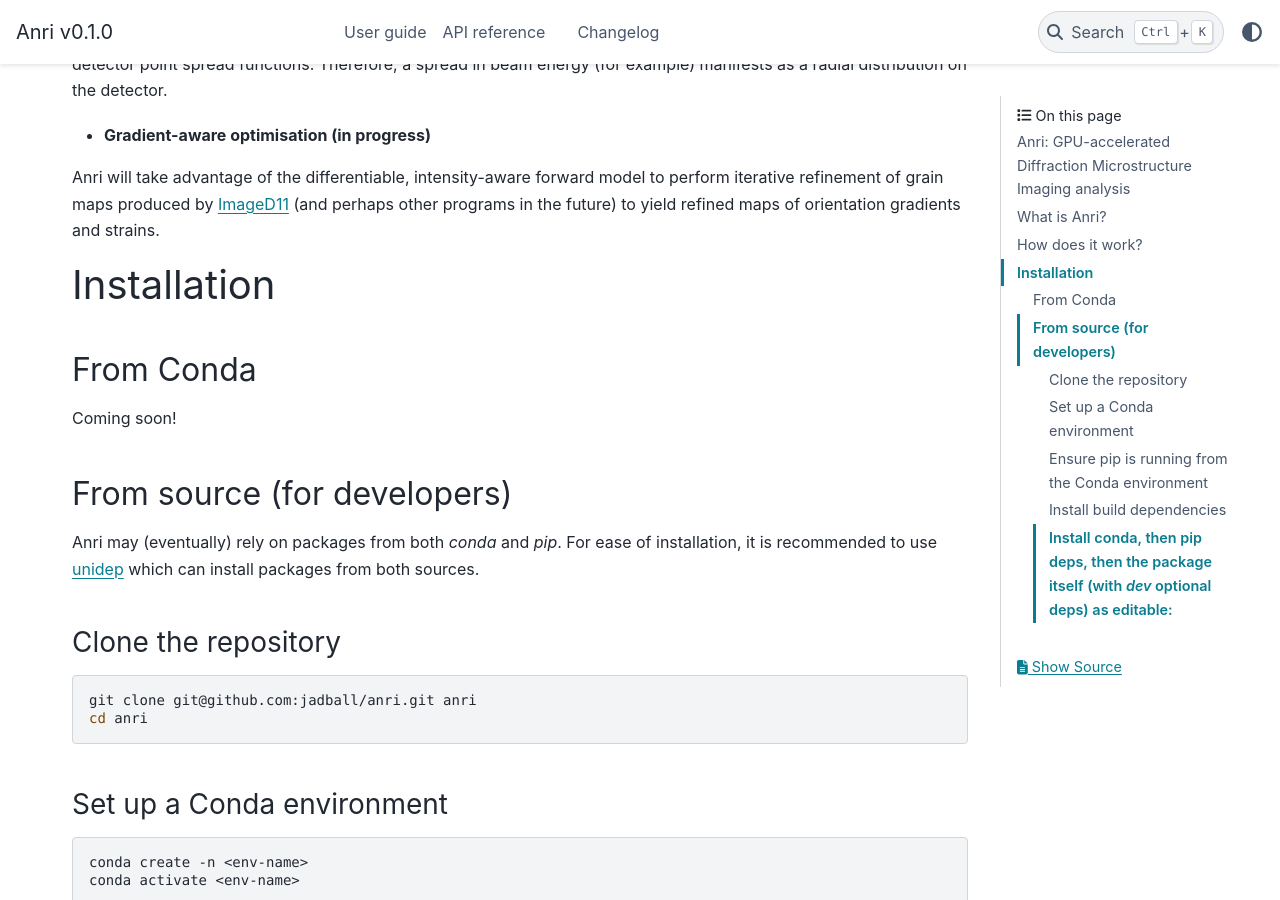
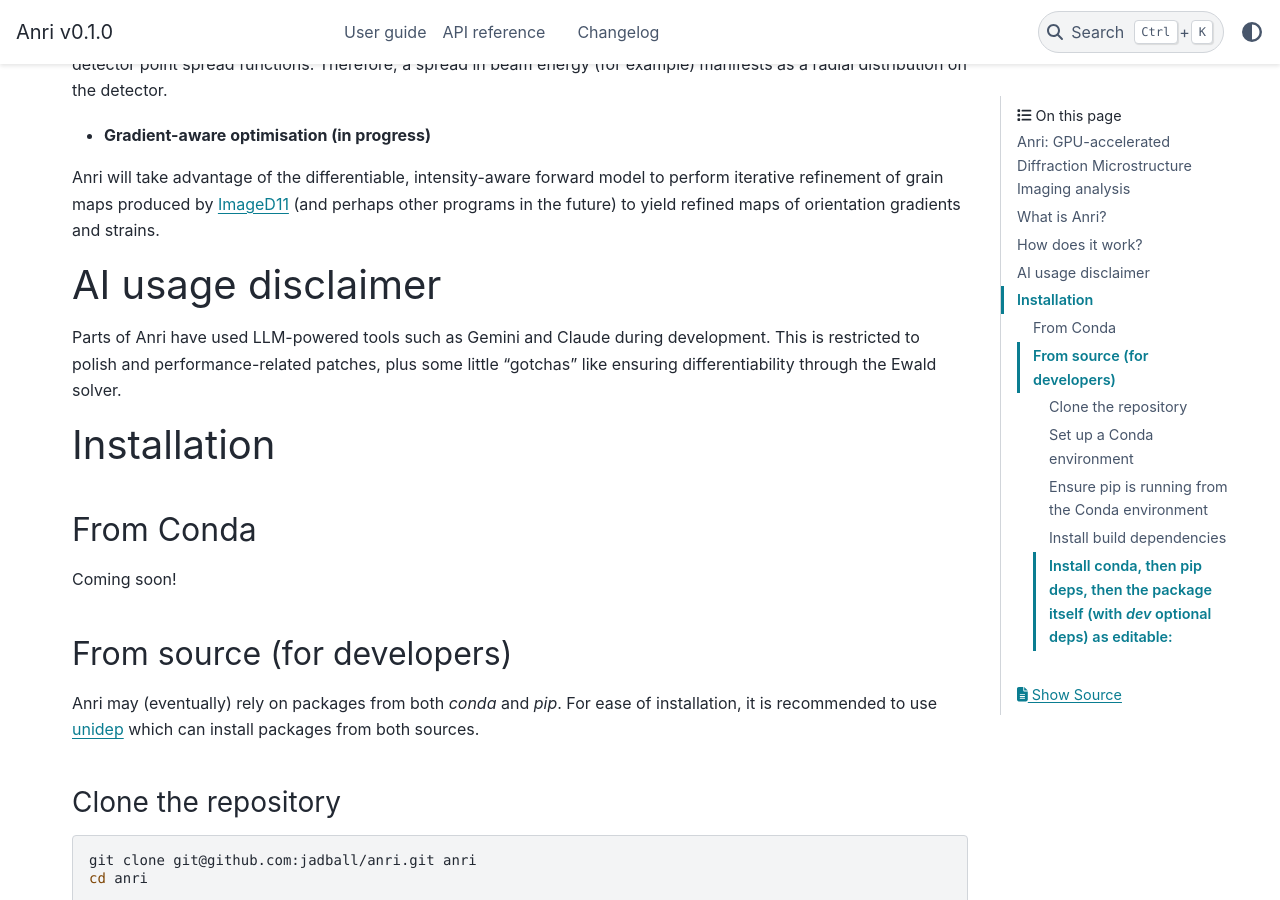
Before and after one commit to jadball/anri, a Sphinx documentation site: the page built from docs/source/index.rst, in a window 1280 px wide and 900 px high, scrolled down 990 px. Built offline with Sphinx 7.4.7 and the PyData theme 0.15.4, drawn with Linux system fonts in a browser that asks for light colours.

Commit message:
Add AI usage disclaimer

```diff
--- a/docs/source/index.rst
+++ b/docs/source/index.rst
@@ -61,6 +61,12 @@ By expressing instrumental parameters such as incident beam divergence and energ
 
 Anri will take advantage of the differentiable, intensity-aware forward model to perform iterative refinement of grain maps produced by `ImageD11 <https://github.com/FABLE-3DXRD/ImageD11>`_ (and perhaps other programs in the future) to yield refined maps of orientation gradients and strains.
 
+AI usage disclaimer
+===================
+
+Parts of Anri have used LLM-powered tools such as Gemini and Claude during development.
+This is restricted to polish and performance-related patches, plus some little "gotchas" like ensuring differentiability through the Ewald solver.
+
 
 .. toctree::
     :maxdepth: 2
```
Also changed, not shown: README.md (+4 -0 lines).
